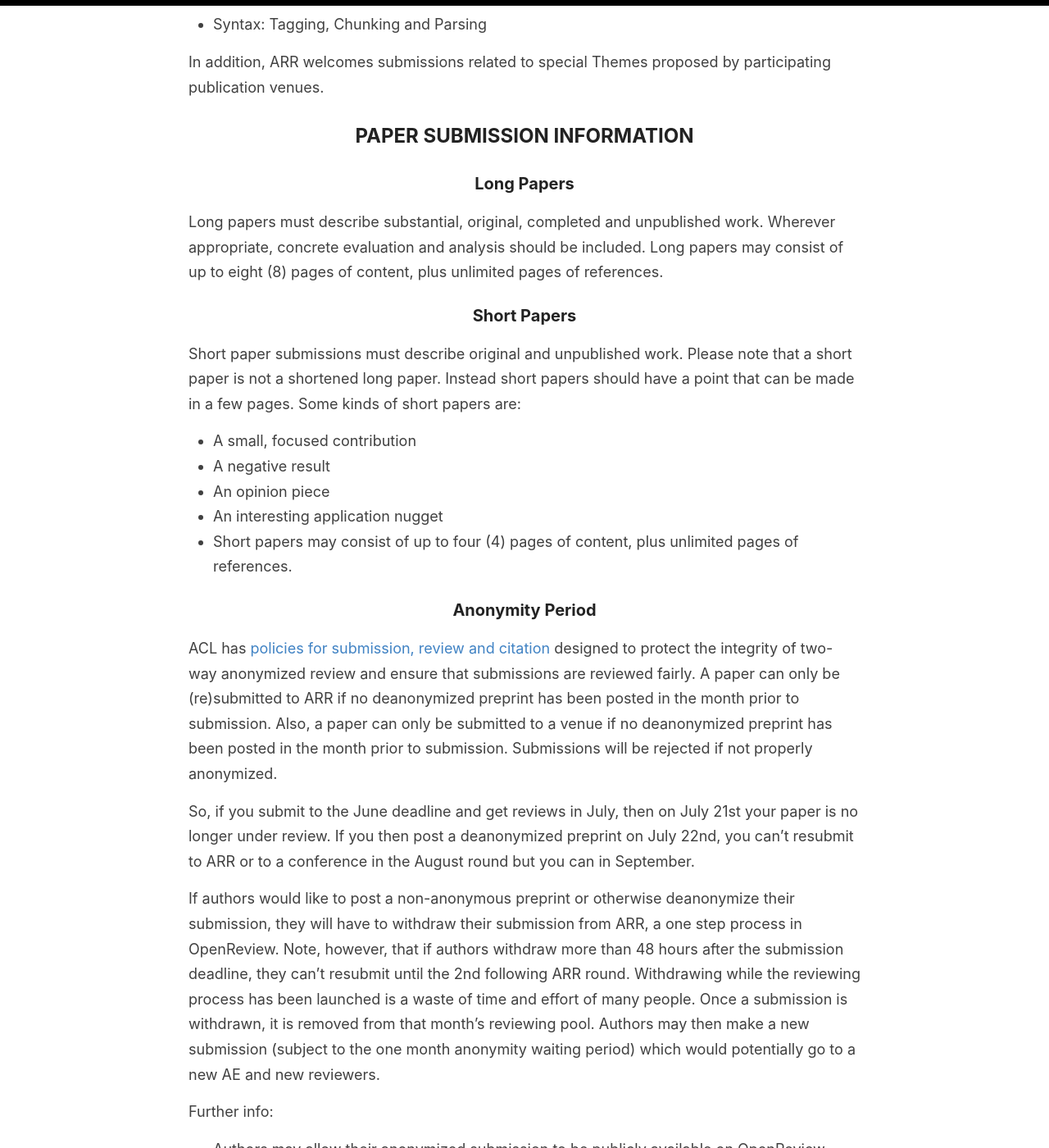
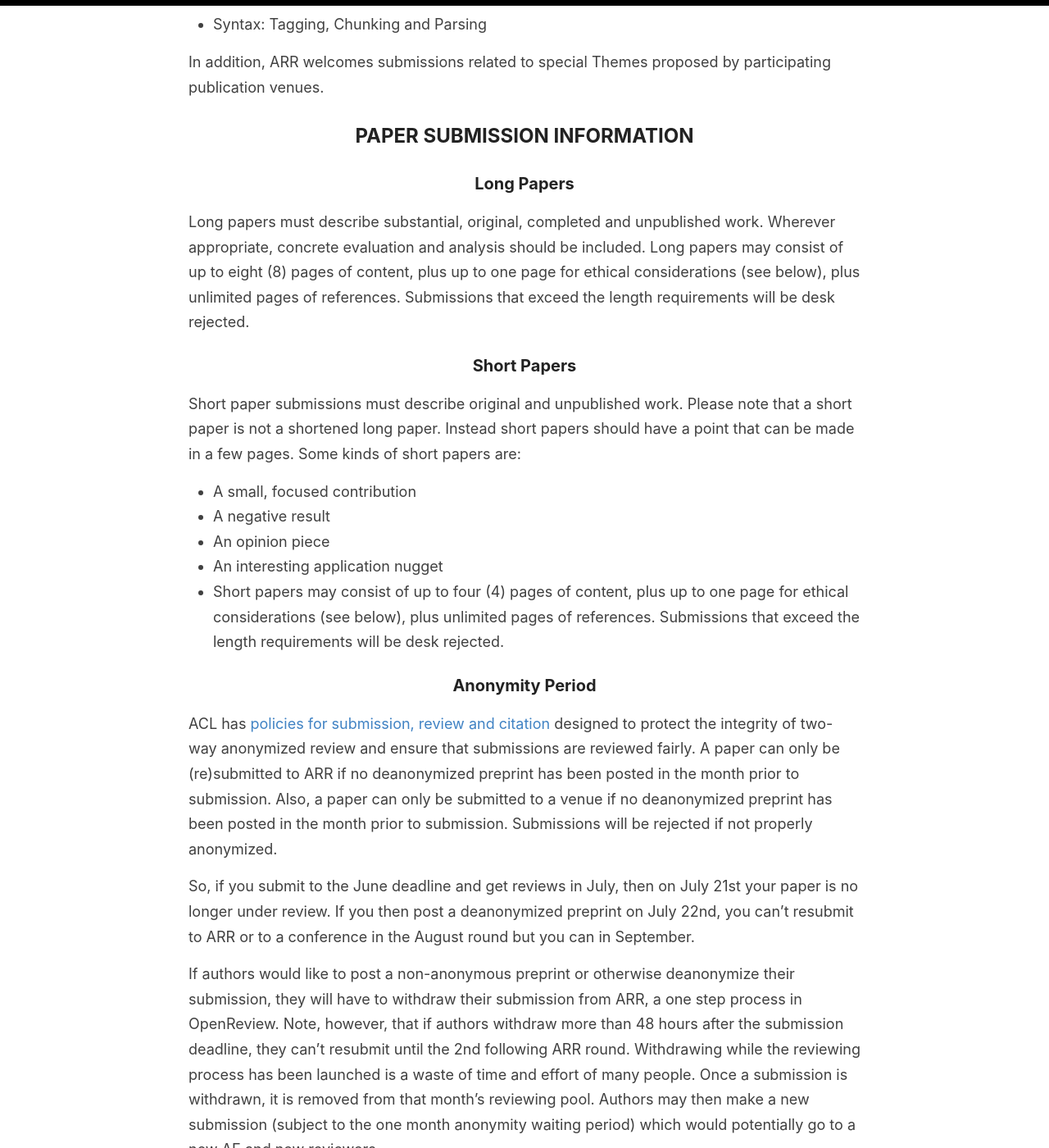
Before and after one commit to amitmerchant1990/reverie, a Jekyll site: the page built from cfp.md, in a window 1280 px wide and 1400 px high, scrolled down 1533 px. Shown: the whole window at 82% size. Built offline with Jekyll 4.4.1, drawn with Linux system fonts in a browser that asks for light colours; some of the changed text lies outside the part shown.

Commit message:
Update cfp.md

```diff
--- a/cfp.md
+++ b/cfp.md
@@ -6,7 +6,7 @@
 
 ACL Rolling Review (ARR)  invites the submission of long and short papers on substantial, original, and unpublished research in all aspects of Computational Linguistics and Natural Language Processing. The purpose of ARR is to improve efficiency and turnaround of ACL reviewing while keeping the diversity (topical, geographic and otherwise)  and editorial freedom that we value about our current organization of the reviewing process at ACL venues. ARR  will use Open Review as its platform (but reviews will not be open in ARR).
 The reviewing and acceptance of papers for publication will be done in two steps:
-* Step 1 -- Centralized Rolling Review: Authors submit papers to a [unified review pool](https://openreview.net/group?id=aclweb.org/ACL/ARR/2021/May) with deadline on the 15th of each month. Review is handled by an action editor, and revision and resubmission of papers is allowed.
+* Step 1 -- Centralized Rolling Review: Authors submit papers to a unified review pool with deadline on the 15th of each month. Review is handled by an action editor, and revision and resubmission of papers is allowed.
 * Step 2 -- Submission to Publication Venue: A publication venue is a conference or workshop that participates in ARR. When an opportunity to submit to a
 publication venue comes around, authors may submit already reviewed papers with reviews to the publication venue, through the OpenReview website. Program chairs (possibly with the help of senior area chairs) will then accept a subset of submitted papers for presentation.
 
@@ -44,7 +44,7 @@
 ### Long Papers
 
 Long papers must describe substantial, original, completed and unpublished work. Wherever appropriate, concrete evaluation and analysis should be included.
-Long papers may consist of up to eight (8) pages of content, plus unlimited pages of references.
+Long papers may consist of up to eight (8) pages of content, plus up to one page for ethical considerations (see below), plus unlimited pages of references. Submissions that exceed the length requirements will be desk rejected.
 
 ### Short Papers
 
@@ -54,7 +54,7 @@
 * A negative result
 * An opinion piece
 * An interesting application nugget
-* Short papers may consist of up to four (4) pages of content, plus unlimited pages of references.
+* Short papers may consist of up to four (4) pages of content, plus up to one page for ethical considerations (see below), plus unlimited pages of references. Submissions that exceed the length requirements will be desk rejected.
 
 ### Anonymity Period
 
@@ -63,6 +63,8 @@
 So, if you submit to the June deadline and get reviews in July, then on July 21st your paper is no longer under review. If you then post a deanonymized preprint on July 22nd, you can't resubmit to ARR or to a conference in the August round but you can in September.
 
 If authors would like to post a non-anonymous preprint or otherwise deanonymize their submission, they will have to withdraw their submission from ARR, a one step process in OpenReview. Note, however, that if authors withdraw more than 48 hours after the submission deadline, they can't resubmit until the 2nd following ARR round. Withdrawing while the reviewing process has been launched is a waste of time and effort of many people. Once a submission is withdrawn, it is removed from that month's reviewing pool. Authors may then make a new submission (subject to the one month anonymity waiting period) which would potentially go to a new AE and new reviewers.
+
+Submissions that violate this requirement will be desk rejected.
 
 Further info:
 
@@ -81,9 +83,14 @@
 
 Supplementary materials should also be anonymized.
 
+Submissions that violate these requirements will be desk rejected.
+
 ### Authorship
 
 The author list for submissions should include all (and only) individuals who made substantial contributions to the work presented. Each author listed on a submission to ARR will be notified of submissions and reviews.
+
+Submissions that violate this requirement will be desk rejected.
+
 
 ### Citation and Comparison
 
@@ -93,6 +100,8 @@
 
 Papers (whether refereed or not) appearing less than 3 months before the submission deadline are considered contemporaneous to a submission, and authors are therefore not obliged to make detailed comparisons that require additional experimentation and/or in-depth analysis.
 
+Submissions that violate these requirements will be desk rejected.
+
 For more information, see the [ACL Policies for Submission, Review, and Citation](https://www.aclweb.org/adminwiki/index.php?title=ACL_Policies_for_Submission,_Review_and_Citation).
 
 ### Multiple Submission Policy
@@ -101,6 +110,8 @@
 In addition, we will not consider any paper that overlaps significantly in content or results with papers that will be (or have been) published elsewhere, without exception.
 
 For the sake of clarity, this policy also covers ARR itself; authors may not resubmit to ARR work that is already under review to ARR.
+
+Submissions that violate these requirements will be desk rejected.
 
 ### Ethics Policy
 
@@ -114,6 +125,9 @@
 
 Authors may withdraw their submission at any time. However, a submission that is withdrawn more than 48 hours after the submission deadline may not be resubmitted until the second subsequent ARR cycle. So, a submission made to a March deadline and withdrawn after March 17th, may not be resubmitted until the May cycle.
 
+Submissions that violate this requirement will be desk rejected.
+
+
 ### Submission Criteria
 
 ARR provides a [submission checklist](/authorchecklist). The checklist is intended as a reminder to help authors improve the quality of their papers.
@@ -123,7 +137,9 @@
 Submission is electronic, using the OpenReview.net platform. All long, short and theme papers must follow the [ACL Author Guidelines](https://www.aclweb.org/adminwiki/index.php?title=ACL_Author_Guidelines). [Here](/submissionform) are the paper submission form fields for your reference.
 
 Paper submissions must use the official ACL style templates, which are available as an [Overleaf template](https://www.overleaf.com/read/crtcwgxzjskr) and also [downloadable directly](https://github.com/acl-org/ACLPUB/tree/master/templates)  (Latex and Word). Please follow the paper formatting guidelines general to "\*ACL" conferences available [here](https://acl-org.github.io/ACLPUB/formatting.html).
-Authors may not modify these style files or use templates designed for other conferences. Submissions that do not conform to the required styles, including paper size, margin width, and font size restrictions, will be rejected without review.
+Authors may not modify these style files or use templates designed for other conferences.
+
+Submissions that do not conform to the required styles, including paper size, margin width, and font size restrictions, will be rejected without review.
 
 [Here](/reviewform) is the current version of the review form, and [here](/actioneditorform) is the current version of the action editor meta-review form. These forms will be re-assessed and updated periodically.
 
```
